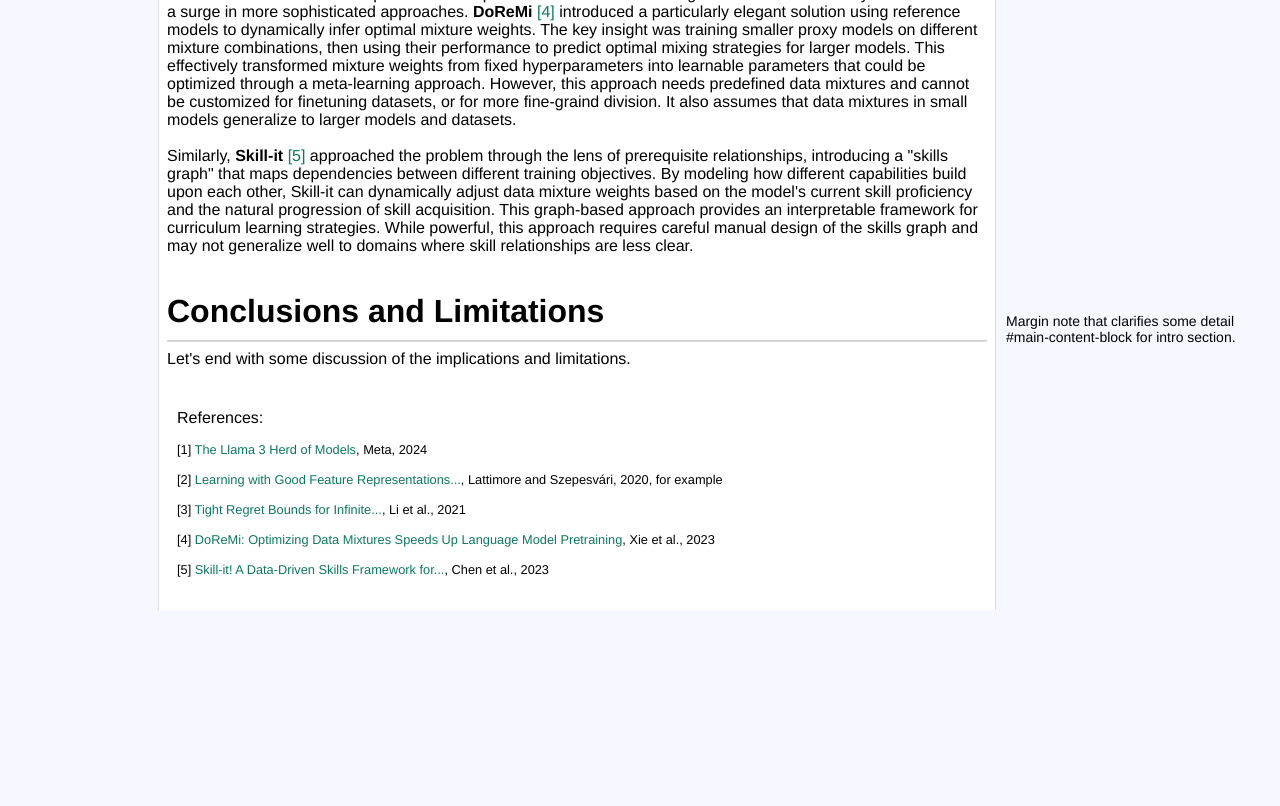
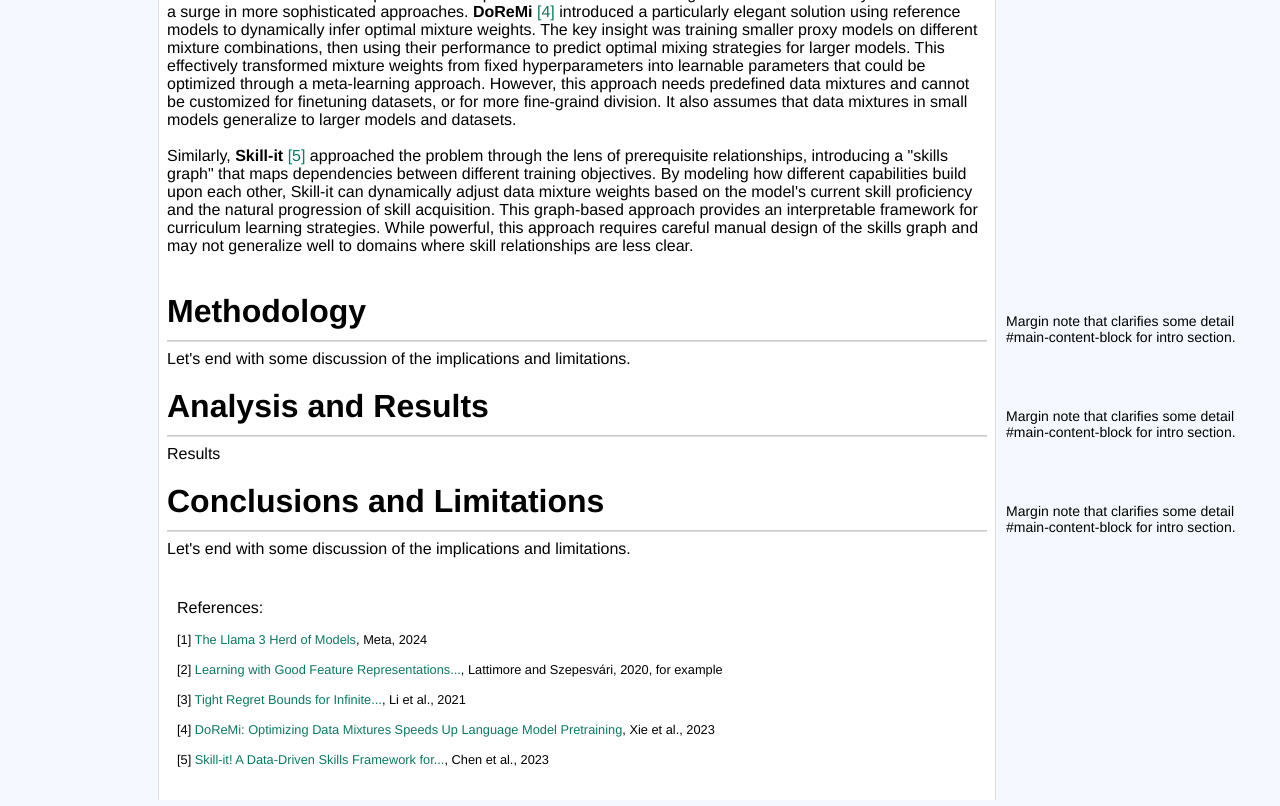
Before and after one commit to abhaybe/dynamo, a plain HTML site: page blog_template/index.html in a window 1280 px wide. Shown: the part 1452-2258 px from the top of the page. Before the commit the page ends 2070 px from the top, so only its background shows below. Drawn offline with nearby package versions, Linux system fonts and the light colour scheme.

Commit message:
made sections

```diff
--- a/blog_template/index.html
+++ b/blog_template/index.html
@@ -380,6 +380,31 @@
                 intro section.
             </div>
         </div>
+        <div class="content-margin-container" id="intro">
+            <div class="margin-left-block"></div>
+            <div class="main-content-block">
+                <h1 style="font-size: 32px">Methodology</h1>
+                <hr style="border-top: 1px solid #cccccc" />
+                Let's end with some discussion of the implications and
+                limitations.
+            </div>
+            <div class="margin-right-block">
+                Margin note that clarifies some detail #main-content-block for
+                intro section.
+            </div>
+        </div>
+        <div class="content-margin-container" id="intro">
+            <div class="margin-left-block"></div>
+            <div class="main-content-block">
+                <h1 style="font-size: 32px">Analysis and Results</h1>
+                <hr style="border-top: 1px solid #cccccc" />
+                Results
+            </div>
+            <div class="margin-right-block">
+                Margin note that clarifies some detail #main-content-block for
+                intro section.
+            </div>
+        </div>
 
         <div class="content-margin-container" id="intro">
             <div class="margin-left-block"></div>
```
